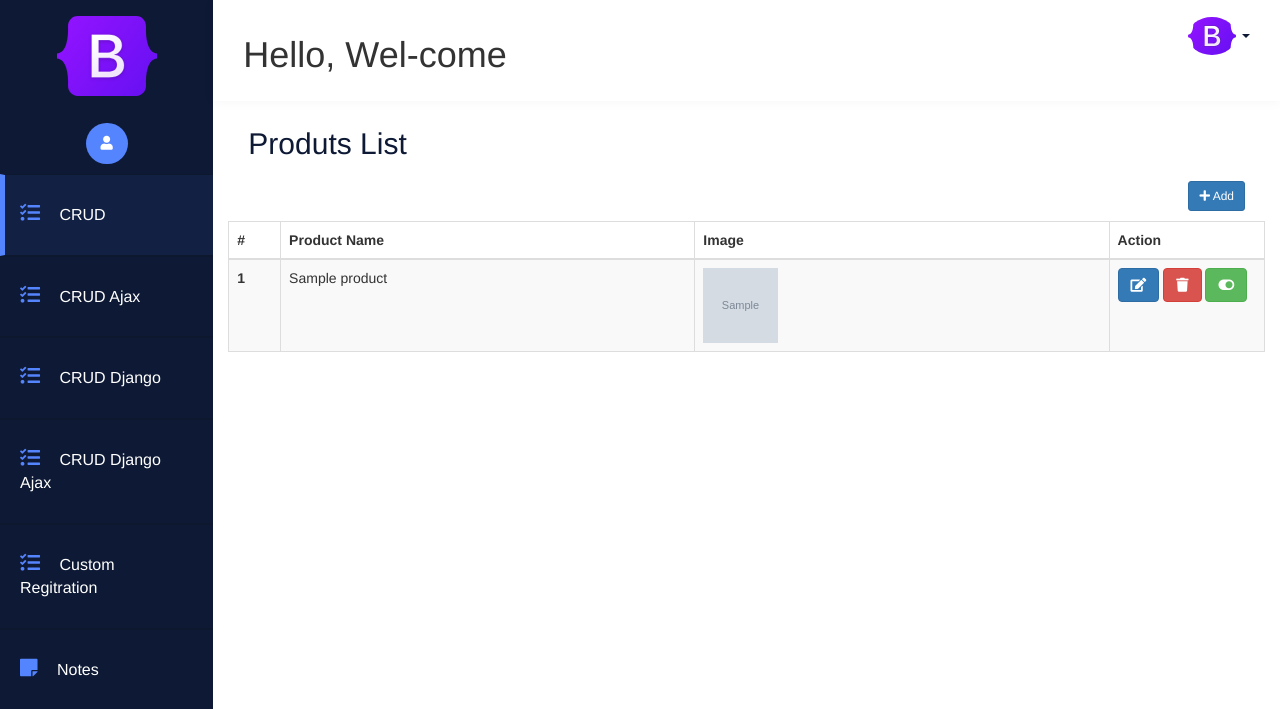
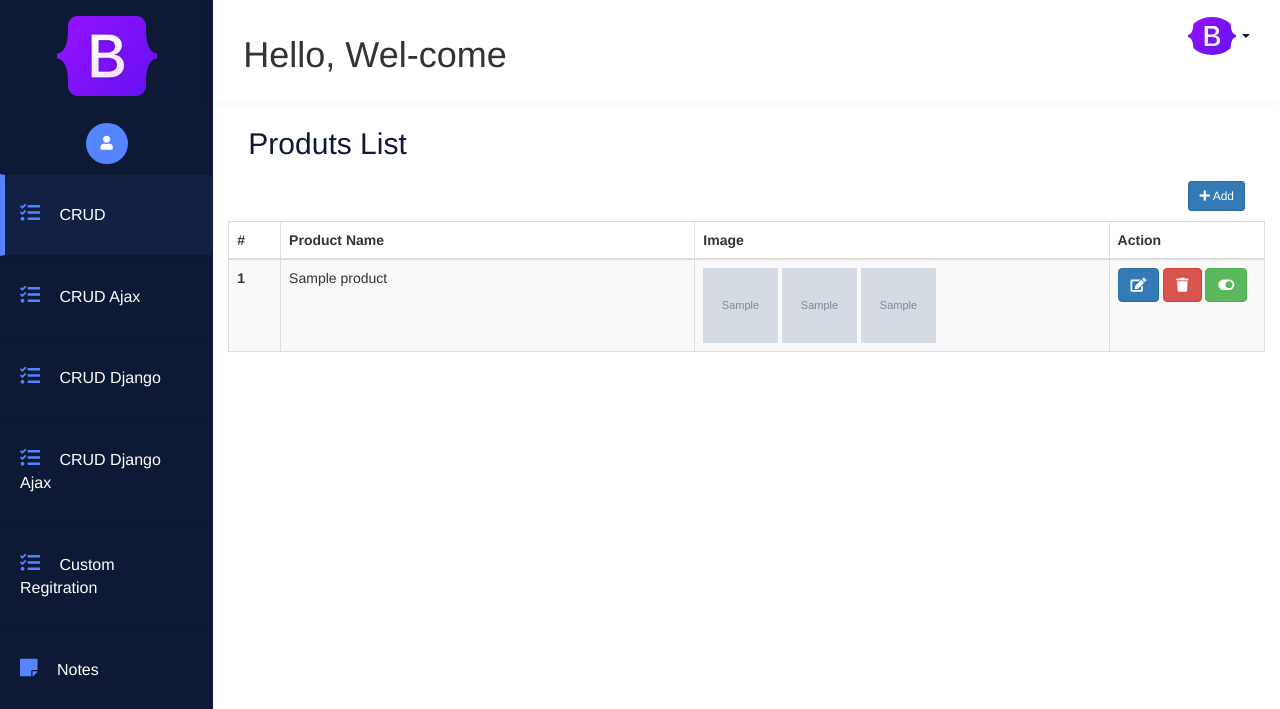
Before and after one commit to shubhyc7/crud-django-application, a Django app: page /products/ in a window 1280 px wide. Shown: the top 709 px of the page. Run offline with Django 3.2, Linux system fonts and the light colour scheme; tables that the repository leaves empty hold one stand-in row (values such as "Sample post"); grey boxes marked "Sample" are stand-in pictures; some libraries are stand-ins or nearby versions.

Commit message:
Image Path Edit

```diff
--- a/templates/products/list.html
+++ b/templates/products/list.html
@@ -31,7 +31,9 @@
       <td>{{i.product_name}}</td>
 
       <td>
-        <img src="media/{{i.image}}" alt="" width="75" height="75">
+        <img src="{{i.image}}" alt="" width="75" height="75">
+        <img src="{{i.image.url}}" alt="" width="75" height="75">
+        <img src="/media/{{i.image}}" alt="" width="75" height="75">
       </td>
 
       <td>
```
